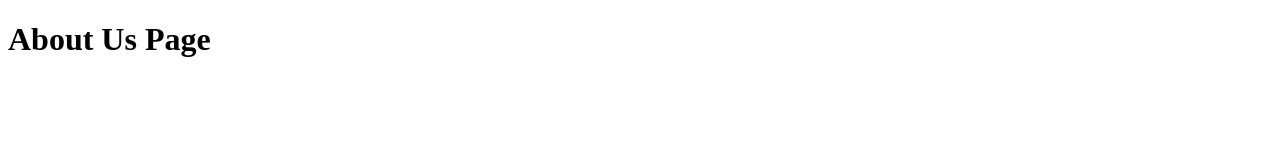
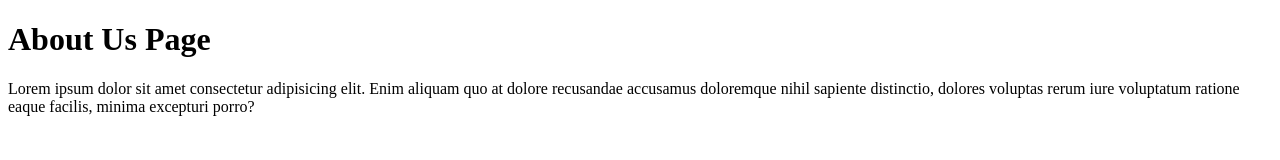
Before and after one commit to alishan866/shan, a plain HTML site: page about.html in a window 1280 px wide. Drawn offline with Linux system fonts and the light colour scheme.

Commit message:
"" add into paragraph

```diff
--- a/about.html
+++ b/about.html
@@ -7,5 +7,6 @@
 </head>
 <body>
     <h1>About Us Page</h1>
+    <p>Lorem ipsum dolor sit amet consectetur adipisicing elit. Enim aliquam quo at dolore recusandae accusamus doloremque nihil sapiente distinctio, dolores voluptas rerum iure voluptatum ratione eaque facilis, minima excepturi porro?</p>
 </body>
 </html>
```
